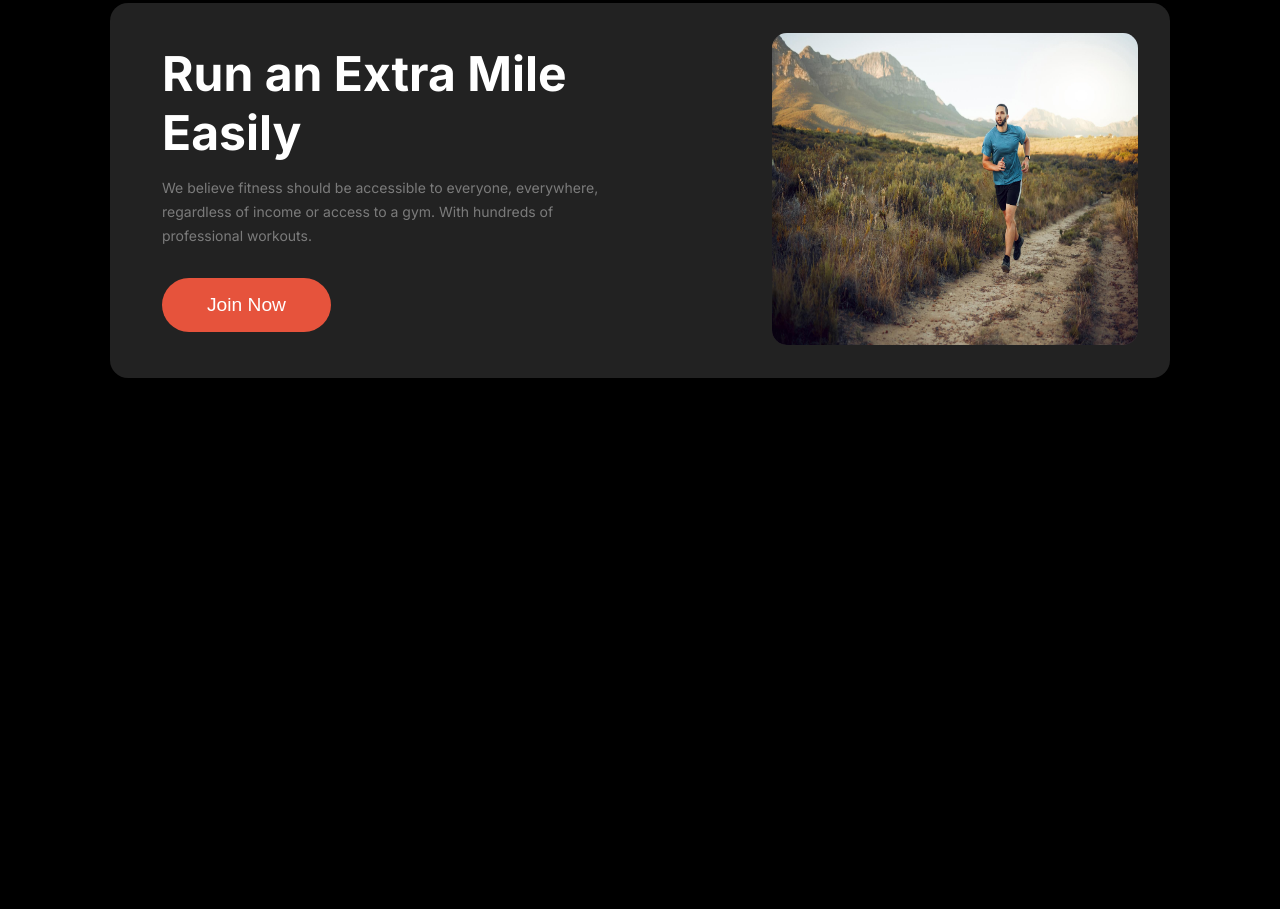
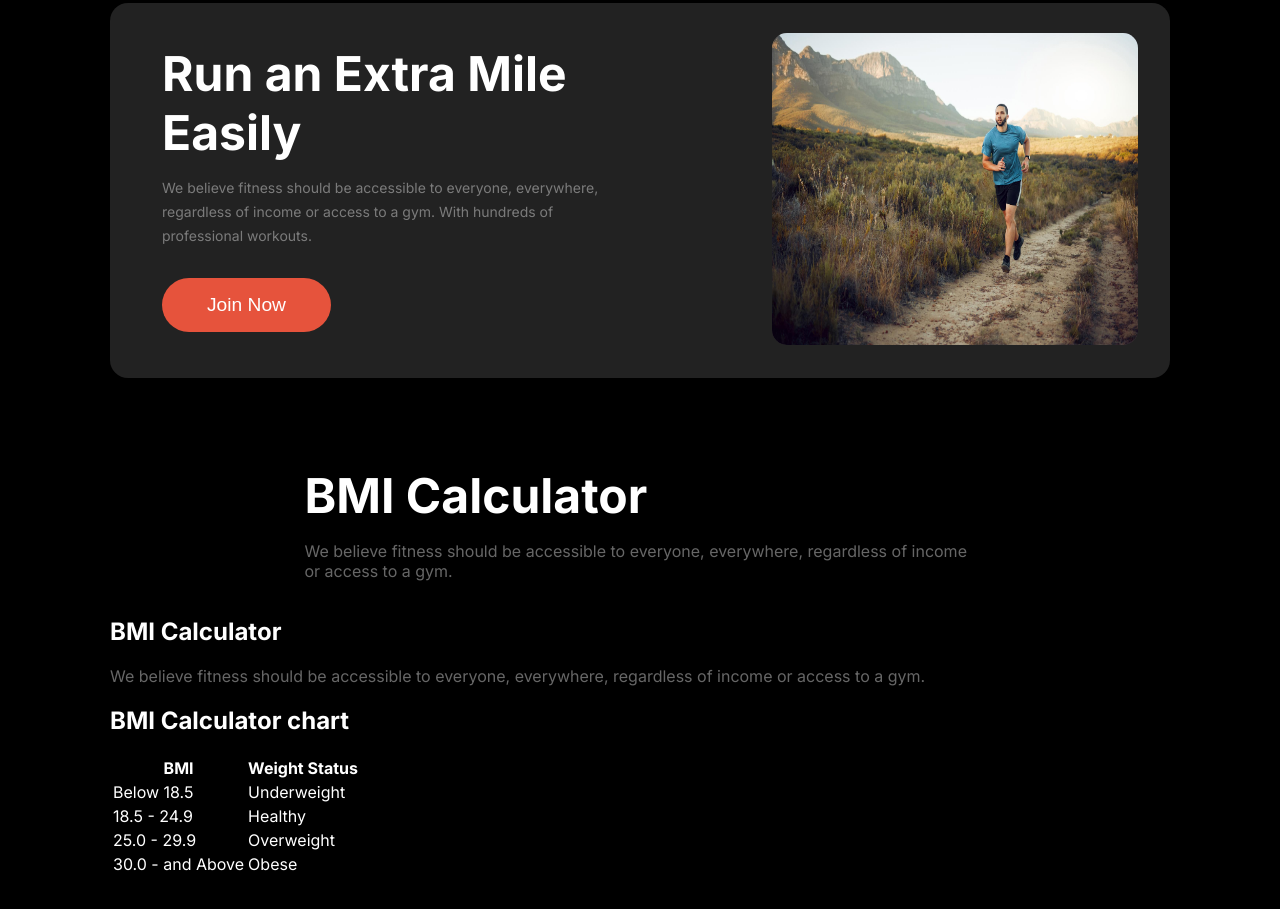
Before and after one commit to muin99/FItness, a plain HTML site: page index.html in a window 1280 px wide. Shown: the part 1365-2274 px from the top of the page. Before the commit the page ends 1793 px from the top, so only its background shows below. Drawn offline with Linux system fonts and the light colour scheme; a web font is replaced by a local one.

Commit message:
BMI calc in progress

```diff
--- a/index.html
+++ b/index.html
@@ -80,13 +80,68 @@
         <section class="container flex">
             <div class="main-text">
                 <h3>Run an Extra Mile Easily</h3>
-                <p class="text-primary">We believe fitness should be accessible to everyone, everywhere, regardless of income or access to a
+                <p class="text-primary">We believe fitness should be accessible to everyone, everywhere, regardless of
+                    income or access to a
                     gym. With hundreds of professional workouts.</p>
-                    <button class="btn-primary">Join Now</button>
+                <button class="btn-primary">Join Now</button>
             </div>
             <div class="run-img-sect">
                 <img src="images/run.jpg" alt="">
             </div>
+        </section>
+        <section>
+            <div class="bmi-text">
+                <div>
+                    <h1>BMI Calculator</h1>
+                    <p class="text-primary">We believe fitness should be accessible to everyone, everywhere, regardless
+                        of income or access
+                        to a gym.</p>
+                </div>
+            </div>
+            <div class="calc">
+                <div class="calc-chart">
+                    <div class="chart-text">
+                        <h1>BMI Calculator</h1>
+                        <p class="text-primary">We believe fitness should be accessible to everyone, everywhere, regardless of income or
+                            access
+                            to a gym.</p>
+                    </div>
+                    <div class="main-content ">
+
+
+                        <div class="chart">
+                            <h1>BMI Calculator chart</h1>
+                            <table>
+                                <thead>
+                                    <th>BMI</th>
+                                    <th>Weight Status</th>
+                                </thead>
+                                <tbody>
+                                    <tr>
+                                        <td>Below 18.5</td>
+                                        <td>Underweight</td>
+                                    </tr>
+                                    <tr>
+                                        <td>18.5 - 24.9</td>
+                                        <td>Healthy</td>
+                                    </tr>
+                                    <tr>
+                                        <td>25.0 - 29.9</td>
+                                        <td>Overweight</td>
+                                    </tr>
+                                    <tr>
+                                        <td>30.0 - and Above</td>
+                                        <td>Obese</td>
+                                    </tr>
+                                </tbody>
+
+                            </table>
+                        </div>
+                    </div>
+                    <div class="main-calc">
+
+                    </div>
+                </div>
         </section>
     </main>
     <footer>
--- a/styles/styles.css
+++ b/styles/styles.css
@@ -232,3 +232,16 @@ nav ul li a {
     margin: 30px 32px 29px 165px;
     border-radius: 15px;
 }
+/* BMI Calculator */
+.bmi-text{
+    display: flex;
+    justify-content: center;
+    margin-top: 88px;
+}
+.bmi-text h1 {
+    font-size: 48px;
+    margin: 0px;
+}
+.bmi-text p{
+    width: 671px;
+}
```
